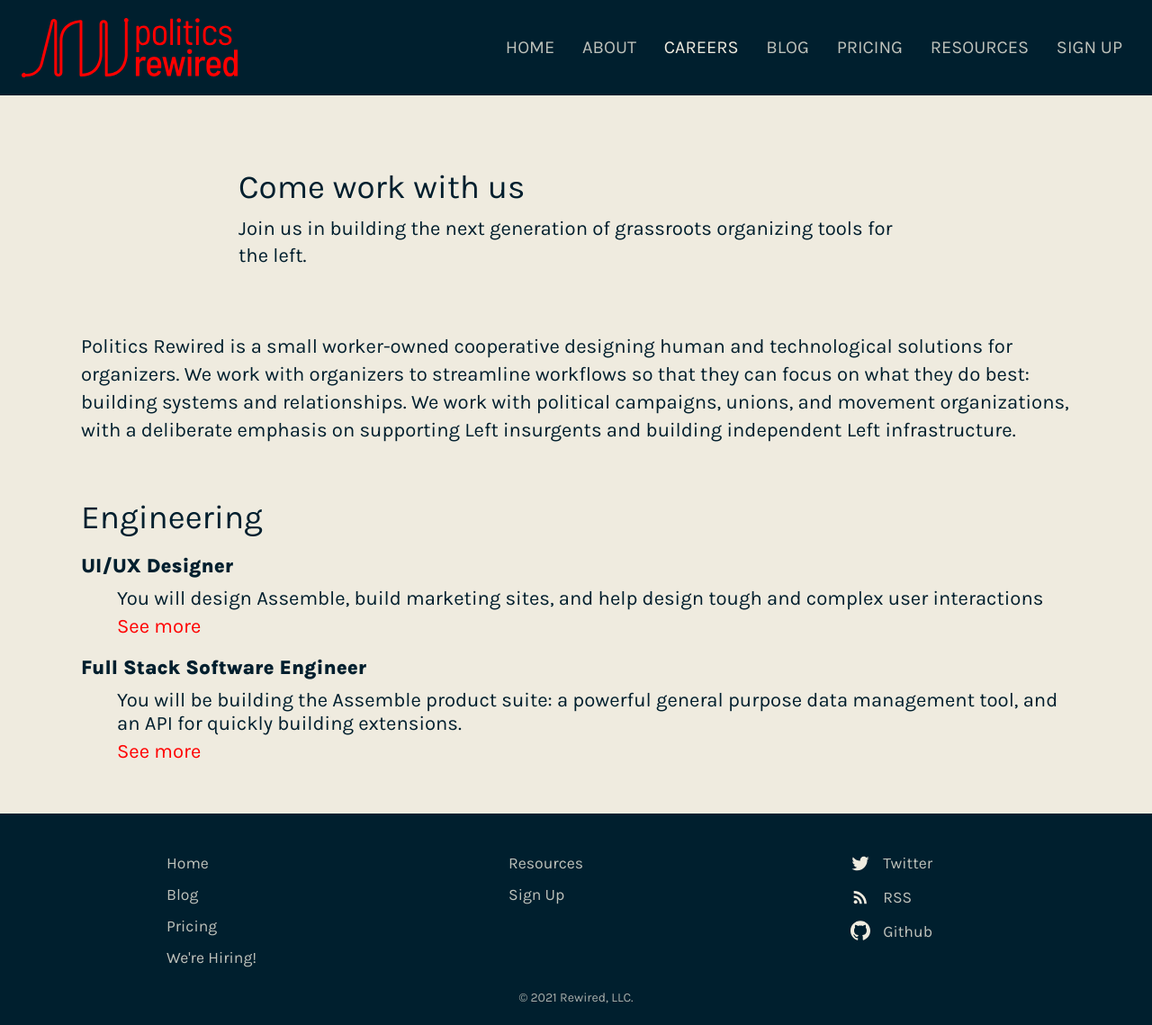
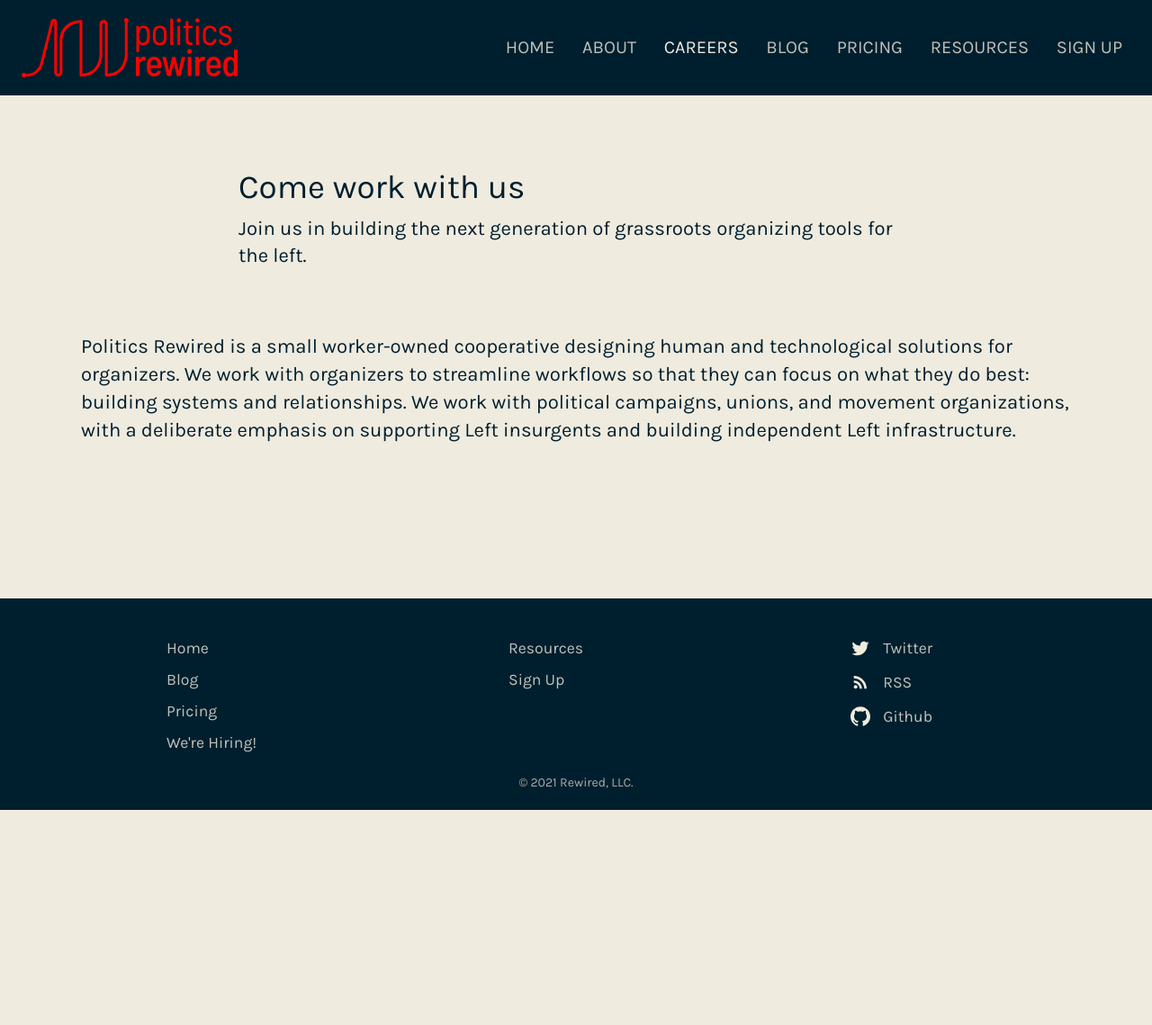
Before and after one commit to politics-rewired/politics-rewired.github.io, a Jekyll site: the page built from careers/index.html, in a window 1280 px wide. Shown: the whole page at 90% size. Built offline with Jekyll 4.4.1, drawn with Linux system fonts in a browser that asks for light colours; after the commit the page ends 900 px from its top, so only the background shows below that.

Commit message:
de-list last job postings

```diff
--- a/careers/index.html
+++ b/careers/index.html
@@ -1,16 +1,6 @@
 ---
 title: Politics Rewired
 description: Coop building political tech.
-
-teams:
-  - title: Engineering
-    jobs:
-      - title: UI/UX Designer
-        description: "You will design Assemble, build marketing sites, and help design tough and complex user interactions"
-        link: ui-ux-designer
-      - title: Full Stack Software Engineer
-        description: "You will be building the Assemble product suite: a powerful general purpose data management tool, and an API for quickly building extensions."
-        link: full-stack-software-engineer
 ---
 
 <section class="hero job-listings">
```
